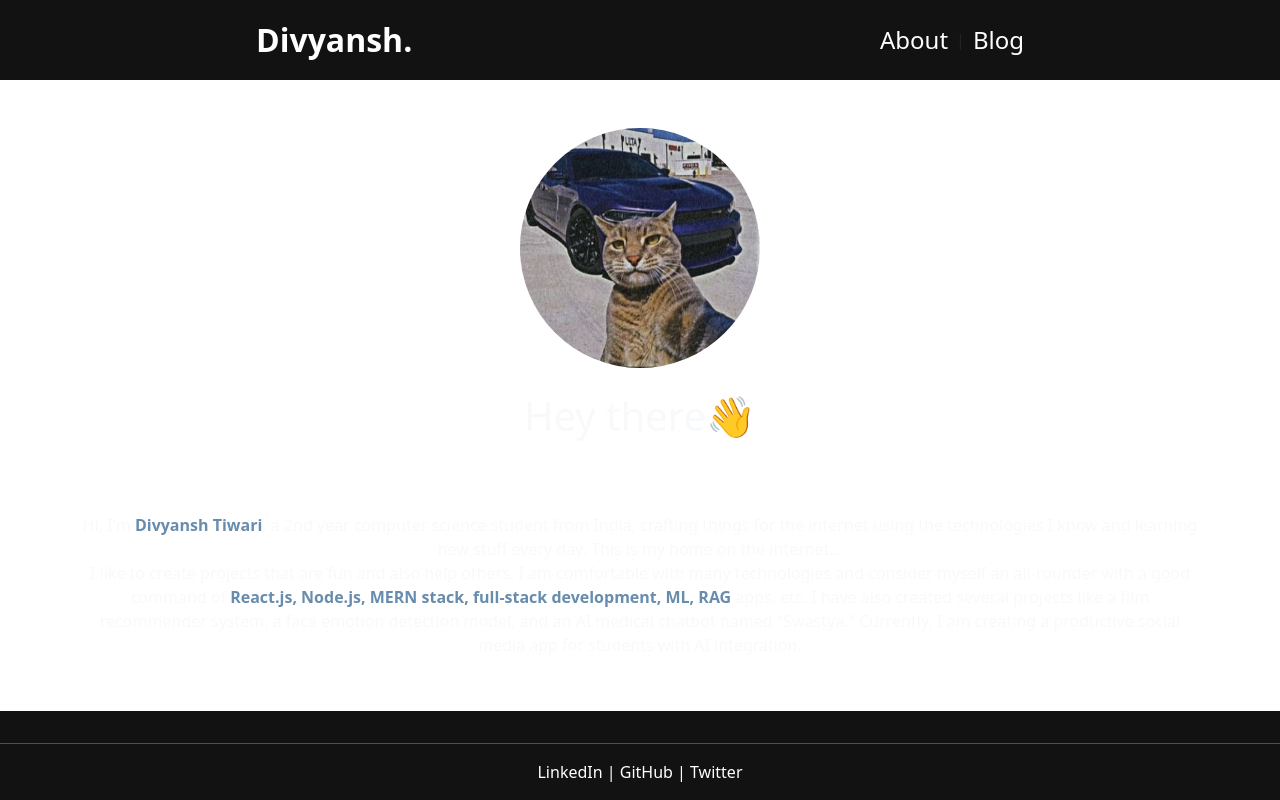
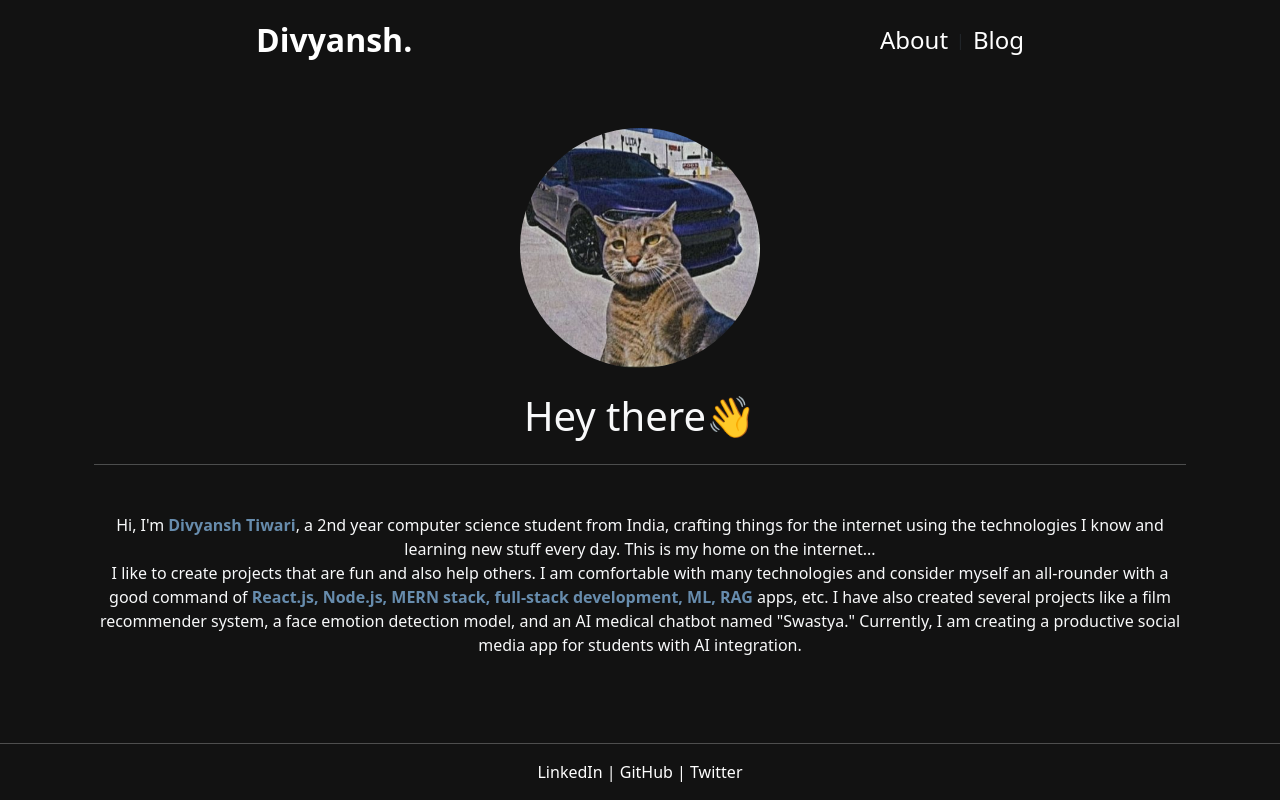
Before and after one commit to DivyanshTiwari20/site, a React (Vite) app: page / in a window 1280 px wide. Shown: the top 800 px of the page. Built offline with nearby package versions, Linux system fonts and the light colour scheme.

Commit message:
fixing unknow errro after last update

```diff
--- a/src/components/Home.jsx
+++ b/src/components/Home.jsx
@@ -6,7 +6,7 @@ import { HashLink as Link } from "react-router-hash-link";
 function Home() {
   return (
     <div className="container text-light">
-      <section className="my-5 text-center">
+      <section className="container my-5 text-center">
         <img
           src="/cat.jpg"
           alt="Profile"
--- a/src/styles/App.css
+++ b/src/styles/App.css
@@ -5,6 +5,7 @@
 html, body {
   height: 100%; /* Ensure full height for body */
   margin: 0; /* Remove default margin */
+  background-color: #121212 !important;
 }
 
 body {
```
